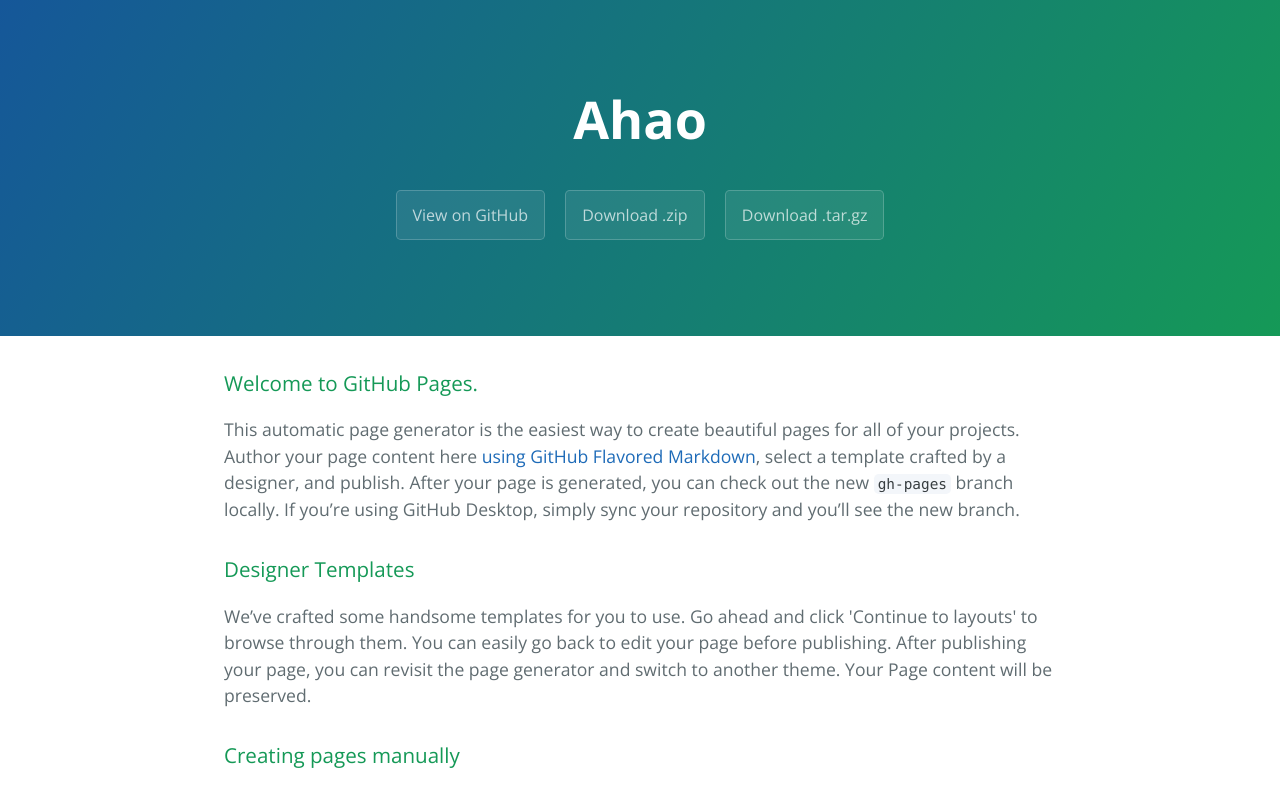
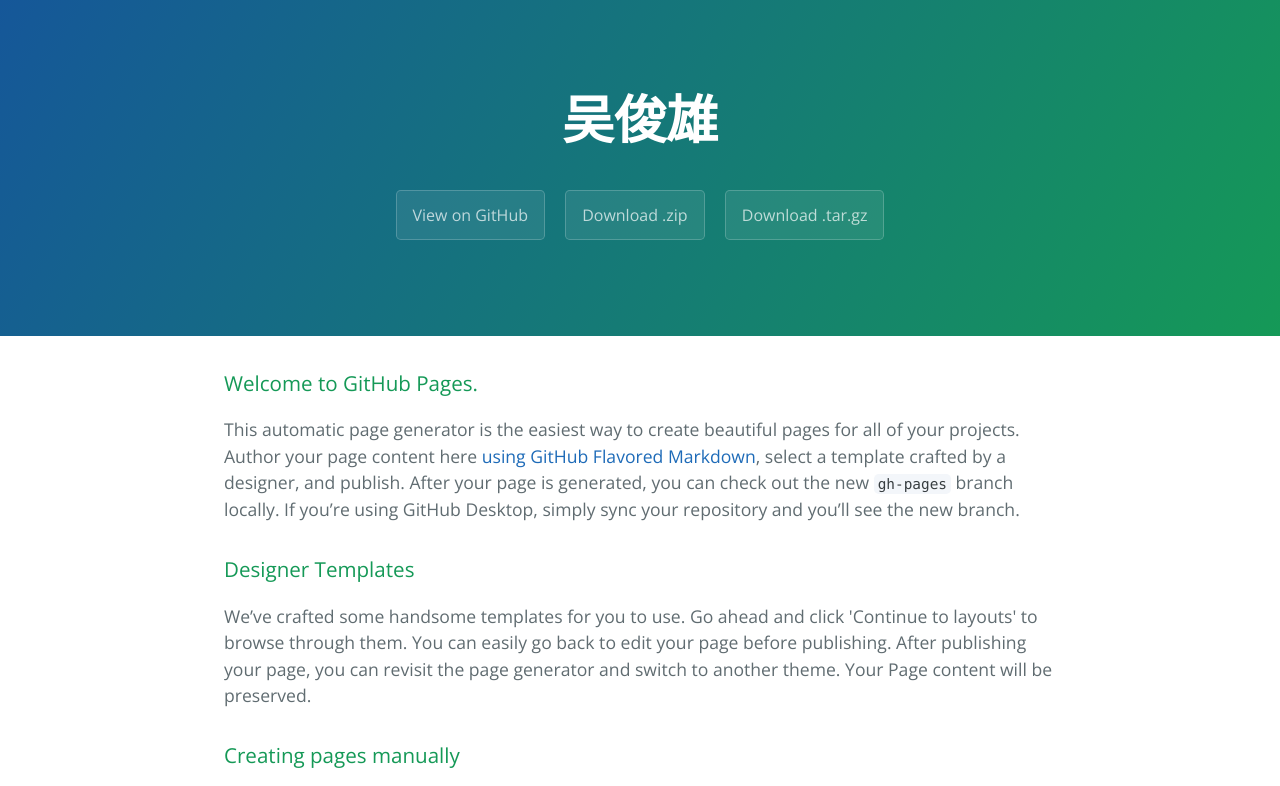
Before and after one commit to ahao008/ahao, a plain HTML site: page index.html in a window 1280 px wide. Shown: the top 786 px of the page. Drawn offline with nearby package versions, Linux system fonts and the light colour scheme.

Commit message:
Update index.html

```diff
--- a/index.html
+++ b/index.html
@@ -11,7 +11,7 @@
   </head>
   <body>
     <section class="page-header">
-      <h1 class="project-name">Ahao</h1>
+      <h1 class="project-name">吴俊雄</h1>
       <h2 class="project-tagline"></h2>
       <a href="https://github.com/ahao008/ahao" class="btn">View on GitHub</a>
       <a href="https://github.com/ahao008/ahao/zipball/master" class="btn">Download .zip</a>
```
